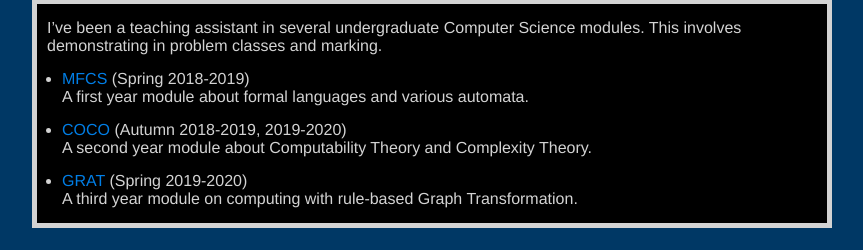
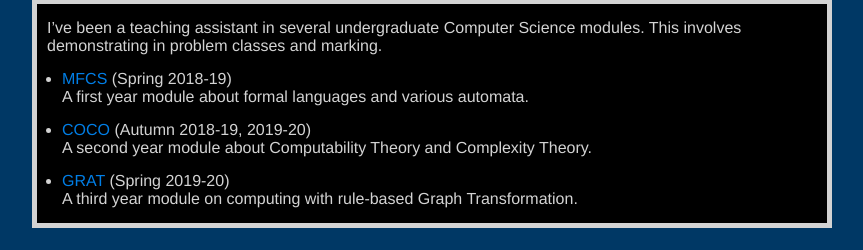
Before and after one commit to BrianCourtehoute/BrianCourtehoute.github.io, a plain HTML site: page index.html in a window 1280 px wide. Shown: the part 1072-1322 px from the top of the page, without its empty margins (208-1071 px from the left). Drawn offline with Linux system fonts and the light colour scheme.

Commit message:
Update index.html

```diff
--- a/index.html
+++ b/index.html
@@ -149,15 +149,15 @@ doi: <a href="https://doi.org/10.4230/LIPIcs.CALCO.2019.16" target="_blank">10.4
 <ul>
   <p>I’ve been a teaching assistant in several undergraduate Computer Science modules. This involves demonstrating in problem classes and marking.</p>
   <li>
-    <a href="https://www.york.ac.uk/students/studying/manage/programmes/module-catalogue/module/COM00005C/2018-19" target="_blank">MFCS</a> (Spring 2018-2019)<br>
+    <a href="https://www.york.ac.uk/students/studying/manage/programmes/module-catalogue/module/COM00005C/2018-19" target="_blank">MFCS</a> (Spring 2018-19)<br>
 A first year module about formal languages and various automata.
   </li>
   <li>
-    <a href="https://www.york.ac.uk/students/studying/manage/programmes/module-catalogue/module/COM00002I/2019-20" target="_blank">COCO</a> (Autumn 2018-2019, 2019-2020)<br>
+    <a href="https://www.york.ac.uk/students/studying/manage/programmes/module-catalogue/module/COM00002I/2019-20" target="_blank">COCO</a> (Autumn 2018-19, 2019-20)<br>
 A second year module about Computability Theory and Complexity Theory.
   </li>
   <li>
-    <a href="https://www.york.ac.uk/students/studying/manage/programmes/module-catalogue/module/COM00026H/2019-20" target="_blank">GRAT</a> (Spring 2019-2020)<br>
+    <a href="https://www.york.ac.uk/students/studying/manage/programmes/module-catalogue/module/COM00026H/2019-20" target="_blank">GRAT</a> (Spring 2019-20)<br>
 A third year module on computing with rule-based Graph Transformation.
   </li>
 </ul>
```
